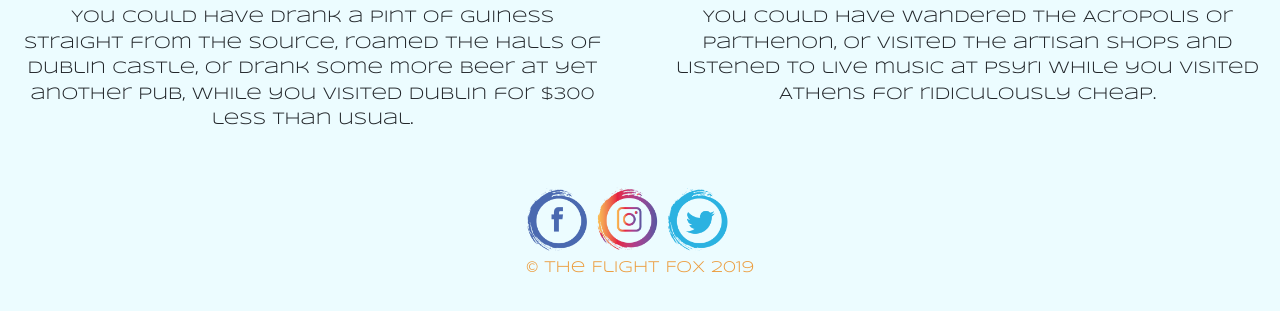
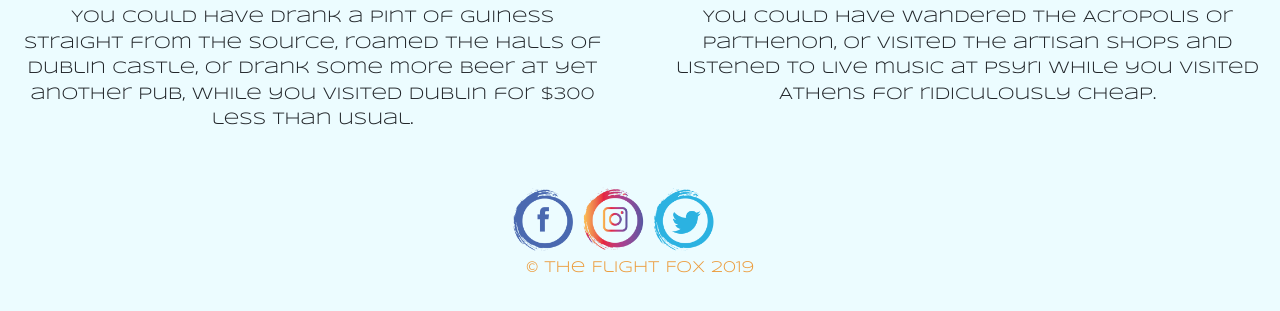
Before and after one commit to dewild15/flight-fox, a plain HTML site: page index.html in a window 1280 px wide. Shown: the part 2106-2417 px from the top of the page. Drawn offline with nearby package versions, Linux system fonts and the light colour scheme; a web font is replaced by a local one.

Commit message:
Update style.css

```diff
--- a/CSS/style.css
+++ b/CSS/style.css
@@ -138,7 +138,7 @@ html,body
 }
 
 .social-bar {
-  padding-left: 41.5%;
+  padding-left: 40.4%;
 }
 
 .socials {
```
